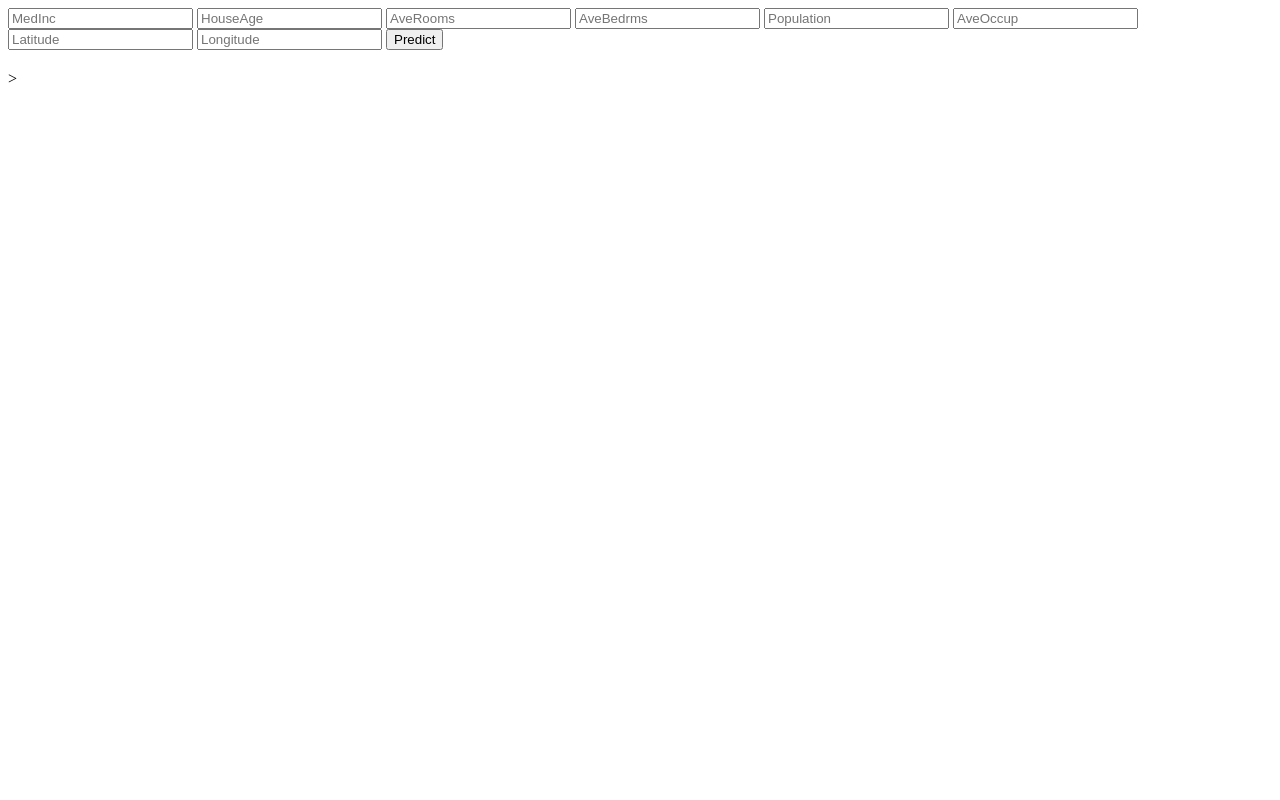
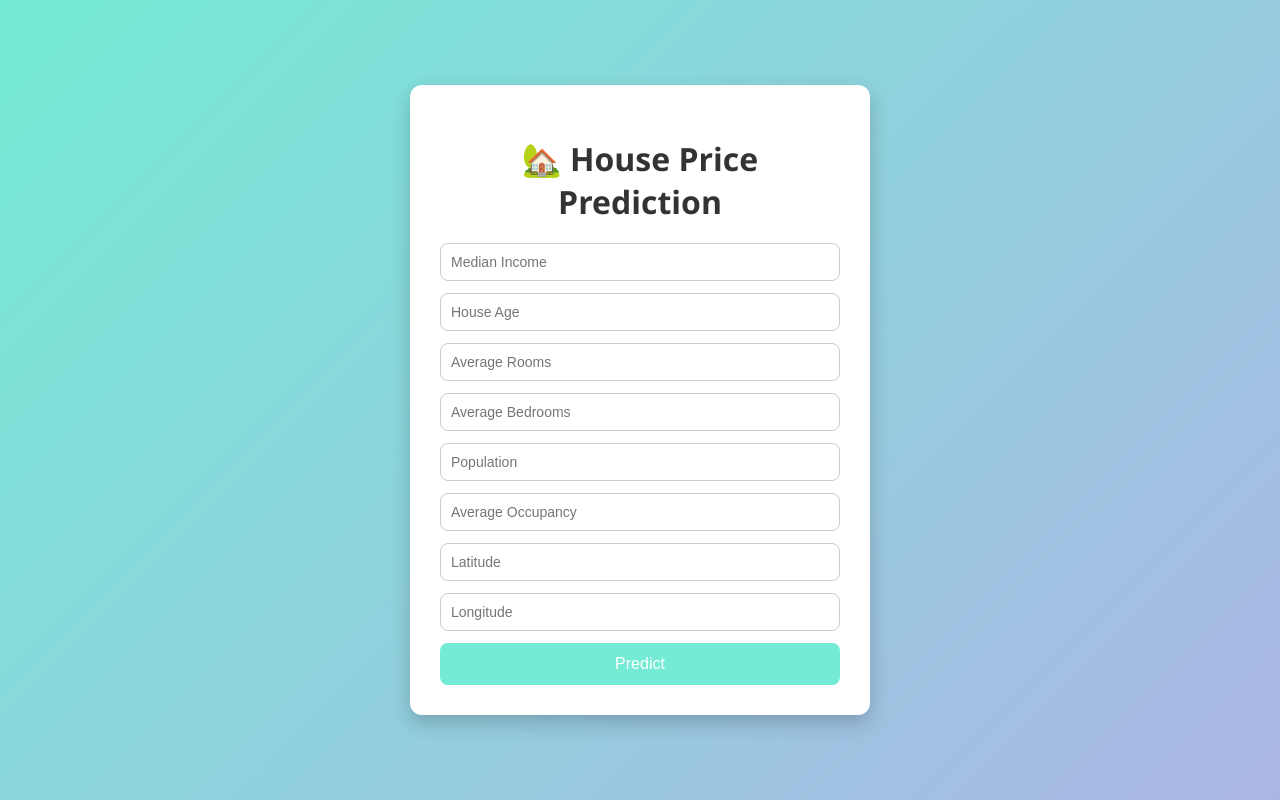
Before and after one commit to rishabhgupta123321/California_House_pricing, a Flask app: page / in a window 1280 px wide. Run offline with Flask 3, Linux system fonts and the light colour scheme; parts of the project's set-up code (start-up, migrations or seed data) failed here and were passed over.

Commit message:
Update frontend of web app

```diff
--- /dev/null
+++ b/static/style.css
@@ -0,0 +1,73 @@
+/* General page styling */
+body {
+    font-family: 'Segoe UI', Tahoma, Geneva, Verdana, sans-serif;
+    background: linear-gradient(135deg, #74ebd5, #ACB6E5);
+    display: flex;
+    justify-content: center;
+    align-items: center;
+    height: 100vh;
+    margin: 0;
+}
+
+/* Container */
+.container {
+    background: white;
+    padding: 30px;
+    border-radius: 12px;
+    box-shadow: 0 8px 20px rgba(0, 0, 0, 0.2);
+    width: 400px;
+    text-align: center;
+}
+
+/* Heading */
+.container h1 {
+    margin-bottom: 20px;
+    color: #333;
+}
+
+/* Form styling */
+.prediction-form {
+    display: flex;
+    flex-direction: column;
+    gap: 12px;
+}
+
+.prediction-form input {
+    padding: 10px;
+    border: 1px solid #ccc;
+    border-radius: 8px;
+    font-size: 14px;
+    transition: border 0.3s;
+}
+
+.prediction-form input:focus {
+    border: 1px solid #74ebd5;
+    outline: none;
+}
+
+/* Button styling */
+.prediction-form button {
+    padding: 12px;
+    border: none;
+    border-radius: 8px;
+    background: #74ebd5;
+    color: white;
+    font-size: 16px;
+    cursor: pointer;
+    transition: background 0.3s;
+}
+
+.prediction-form button:hover {
+    background: #4ea1d3;
+}
+
+/* Result styling */
+.result {
+    margin-top: 20px;
+    padding: 15px;
+    background: #f0f8ff;
+    border-radius: 8px;
+    font-size: 18px;
+    color: #222;
+    font-weight: bold;
+}
--- a/templates/home.html
+++ b/templates/home.html
@@ -3,23 +3,30 @@
 <head>
     <meta charset="UTF-8">
     <meta name="viewport" content="width=device-width, initial-scale=1.0">
-    <title>House_Price</title>
+    <title>House Price Prediction</title>
+    <link rel="stylesheet" href="{{ url_for('static', filename='style.css') }}">
 </head>
 <body>
-    <form action="{{url_for('predict')}}" method="post">
-        <input type="text" name="MedInc" placeholder="MedInc" required>
-        <input type="text" name="HouseAge" placeholder="HouseAge" required>
-        <input type="text" name="AveRooms" placeholder="AveRooms" required>
-        <input type="text" name="AveBedrms" placeholder="AveBedrms" required>
-        <input type="text" name="Population" placeholder="Population" required>
-        <input type="text" name="AveOccup" placeholder="AveOccup" required>
-        <input type="text" name="Latitude" placeholder="Latitude" required>
-        <input type="text" name="Longitude" placeholder="Longitude" required>
-        <button type="submit">Predict</button>
+    <div class="container">
+        <h1>🏡 House Price Prediction</h1>
+        <form action="{{ url_for('predict') }}" method="post" class="prediction-form">
+            <input type="text" name="MedInc" placeholder="Median Income" required>
+            <input type="text" name="HouseAge" placeholder="House Age" required>
+            <input type="text" name="AveRooms" placeholder="Average Rooms" required>
+            <input type="text" name="AveBedrms" placeholder="Average Bedrooms" required>
+            <input type="text" name="Population" placeholder="Population" required>
+            <input type="text" name="AveOccup" placeholder="Average Occupancy" required>
+            <input type="text" name="Latitude" placeholder="Latitude" required>
+            <input type="text" name="Longitude" placeholder="Longitude" required>
 
+            <button type="submit">Predict</button>
         </form>
 
-        <h2> {{prediction_text}} </h2>>
-
+        {% if prediction_text %}
+            <div class="result">
+                <h2>{{ prediction_text }}</h2>
+            </div>
+        {% endif %}
+    </div>
 </body>
 </html>
```
Also changed, not shown: README.md.
